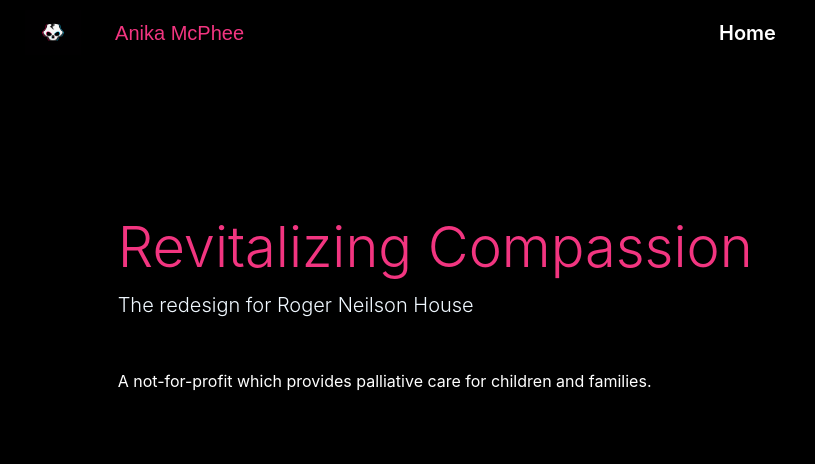
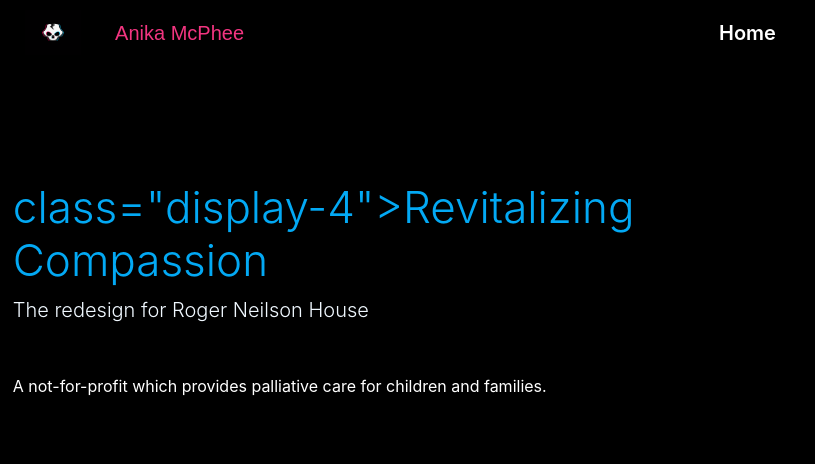
Before and after one commit to RogueAnuku/hmw_20_jumbotron, a plain HTML site: page index.html in a window 1280 px wide. Shown: the top 464 px of the page, 0-815 px from the left. Drawn offline with nearby package versions, Linux system fonts and the light colour scheme.

Commit message:
Commit 10
Trying to fix the rem font sizes

```diff
--- a/index.css
+++ b/index.css
@@ -13,7 +13,10 @@ body {
 
 
 h1 {
-    color: #F23580;
+    color: #03A9F4;
+    font-size: 2.0rem;
+    font-weight: 300;
+    line-height: 1.2;
 }
 h2,  {
     color: #F23580;
--- a/index.html
+++ b/index.html
@@ -80,12 +80,15 @@
             position: absolute;
             top: 50%;
             left: 34%;
-            transform: translate(-50%, -50%);
+            transform: translate(-50%, -56%);
             z-index: 1;
         }
 
         h1 {
-            color: #F23580;
+            color: #03A9F4;
+            font-size: 2.75rem;
+    font-weight: 300;
+    line-height: 1.2;
         }
 
         h2 {
@@ -153,7 +156,7 @@
             </video>
             <div class="jumbotron-content">
                 <span class="border-bottom">
-                    <h1 class="display-4">Revitalizing Compassion</h1>
+                    <h1> class="display-4">Revitalizing Compassion</h1>
                     <p class="lead">The redesign for Roger Neilson House</p>
                     <hr class="my-4">
                     <p>A not-for-profit which provides palliative care for children and families.</p>
```
